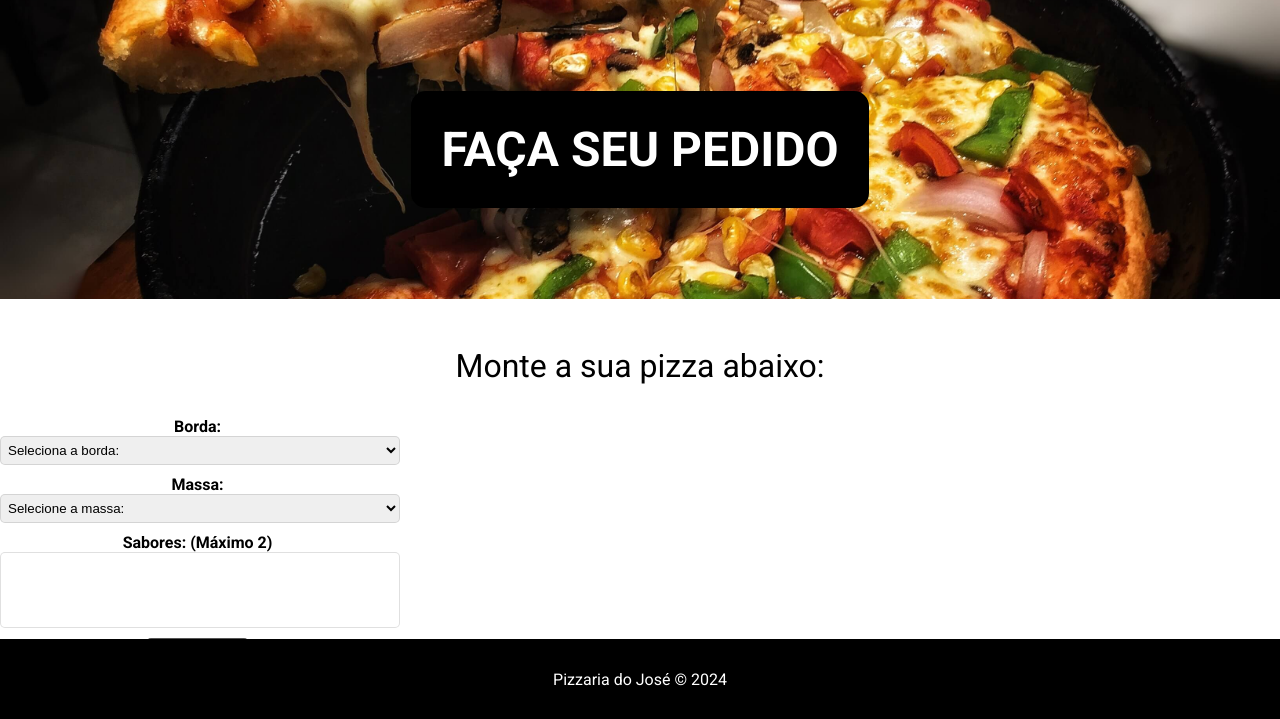
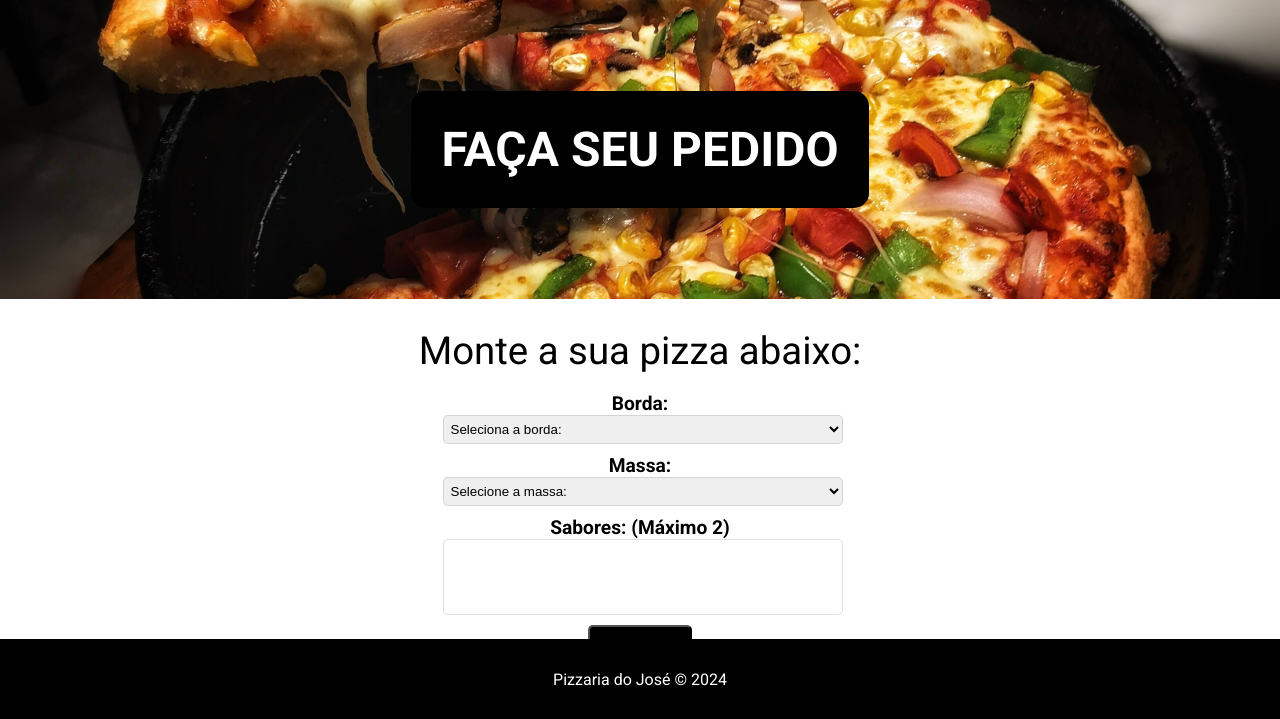
Before and after one commit to JoseClaudiolima/PizzariaJose, a PHP site: page / in a window 1280 px wide. Shown: the part 81-800 px from the top of the page. Run offline with PHP 8.4, Linux system fonts and the light colour scheme; data comes from the database, SQL or seed files in the repository; data that the repository does not hold is empty.

Commit message:
ajuste css

```diff
--- a/css/style.css
+++ b/css/style.css
@@ -63,10 +63,19 @@
 
 /* HOME MAIN CONTAINER*/
 
+main{
+    text-align: center;
+    font-size: 1.2em;
+}
+
 main p{
     text-align: center;
-    margin: 1.5em 0 1em 0;
+    margin: 0.75em 0 0.5em 0;
     font-size: 2em;
+}
+
+form > div{
+    margin: 0 0 10px 0;
 }
 
 #pizza-form{
@@ -92,8 +101,6 @@
 }
 
 .formDiv{
-    /*margin: 10px;*/
-    margin: auto;
     width: 395px;
     margin-bottom: 10px;
 }
```
